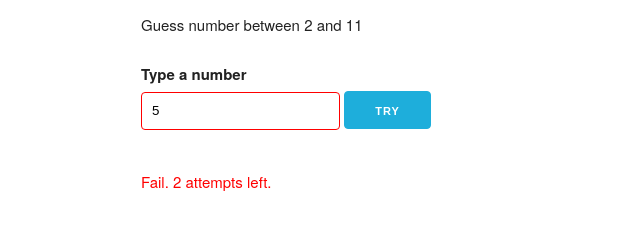
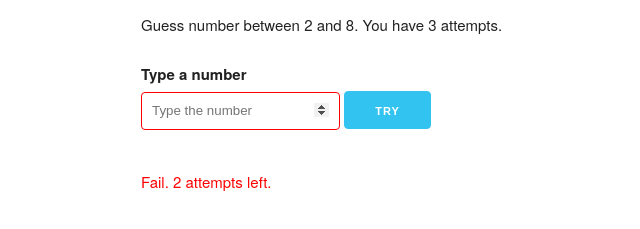
Before and after one commit to RadoslawPerczynski/-miniapp--Number-Guesser, a plain HTML site: page index.html in a window 1280 px wide. Both pictures are taken after typing "5" into the empty fields and a click on the input "Try". Shown: the part 75-304 px from the top of the page, without its empty margins (19-659 px from the left). Drawn offline with nearby package versions, Linux system fonts and the light colour scheme.

Commit message:
finishing - random number finalized and in progress of handling duplicates

```diff
--- a/app.js
+++ b/app.js
@@ -2,58 +2,79 @@
 let guessInput = document.querySelector('#number-input'),
   minField = document.querySelector('.min'),
   maxField = document.querySelector('.max'),
+  attemptsField = document.querySelector('.attempts')
   btn = document.querySelector('input[type="submit"]'),
   container = document.querySelector('.container'),
   messageParagraph = document.querySelector('.message');
 
 
   //game
-
   let min = 2,
-  max = 11,
-  btnText = btn.value,
-  winningNumber = 3,
-  numberOfAttempts = 3;
+    max = 8,
+    winningNumber = getRandomNumber(min, max),
+    numberOfAttempts = 3,
+    userAttempts = [];
 
 minField.textContent = min;
 maxField.textContent = max;
+attemptsField.textContent = numberOfAttempts;
+
 
 btn.addEventListener('click', processTheGuess);
+showIfGuessNumberDuplicated();
+
+
+function showIfGuessNumberDuplicated() {
+  guessInput.addEventListener('input', function() {
+
+    let CurrentNumber = parseInt(guessInput.value);
+    let CurrentAttempts = userAttempts;
+    console.log(CurrentNumber);
+    console.log(CurrentAttempts);
+    console.log(CurrentAttempts.indexOf(CurrentNumber))
+
+    if(CurrentAttempts.indexOf(CurrentNumber) === -1) {
+      console.log('allowed')
+    } else {
+      console.log('not allowerd')
+    }
+
+
+})
+
+}
 
 function processTheGuess(e) {
   e.preventDefault();
+
   let guessValue = parseInt(guessInput.value);
 
   if(isNaN(guessValue) || guessValue > max || guessValue < min) {
-    return setMessage(false, `Incorrect input. Your number must be between ${min} and ${max}`)
+    guessInput.focus();
+    return setMessage(false, `Incorrect input. Your number must be between ${min} and ${max}`);
   }
-
 
   if(guessValue === winningNumber) {
     winNotification()
   }
   else {
-    processAttempt();
-
-
-    if(numberOfAttempts === 0) {
-      gameOver();
-
-    }
+    userAttempts.push(guessValue);
+    goToNextAttempt();
   }
 
 }
 
 function winNotification() {
   setMessage(true, 'Congrats! ;) You won!')
-  btn.disabled = true;
   guessInput.disabled = true;
   playAgain()
 }
-function processAttempt() {
+function goToNextAttempt(e) {
+
   numberOfAttempts--;
+  guessInput.value = "";
+  guessInput.focus();
   setMessage(false, `Fail. ${numberOfAttempts} attempts left.`)
-
   if(numberOfAttempts === 0) {
     gameOver()
 
@@ -61,20 +82,33 @@ function processAttempt() {
 
 }
 function gameOver() {
-  setMessage(false, `Game over. The correct number was ${winningNumber}`);
-
+  setMessage(false, `Game over. The correct number was ${winningNumber}. Your numbers: ${userAttempts.join(' | ')}`);
+  guessInput.disabled = true;
   playAgain();
 }
 
 function setMessage(win, message) {
 
   win===true ? messageParagraph.style.color = 'green' : messageParagraph.style.color = 'red'
-
   win===true ? guessInput.style.borderColor = 'green' : guessInput.style.borderColor = 'red'
-
   messageParagraph.textContent = message;
 
 }
 function playAgain() {
+  btn.value = 'Play again';
+  const playAgainClass = 'play-again';
+
+  btn.classList.add(playAgainClass);
+  let playAgainButton = document.querySelector("."+playAgainClass);
+  btn.removeEventListener('click', processTheGuess);
+
+  playAgainButton.addEventListener('click', function() {
+    window.location.reload();
+  })
 
 }
+function getRandomNumber(min, max) {
+  let randomNum = Math.random()*(max-min+1)+min;
+
+  return Math.floor(randomNum);
+}
--- a/index.html
+++ b/index.html
@@ -11,7 +11,7 @@
   <body>
     <div class="container">
       <h1>Number guesser</h1>
-      <p>Guess number between <span class="min">1</span> and <span class="max"></span></p>
+      <p>Guess number between <span class="min">1</span> and <span class="max"></span>. You have <span class="attempts"></span> attempts.</p>
       <form>
           <label for="number-input">Type a number</label>
           <input type="number" id="number-input" placeholder="Type the number">
```
